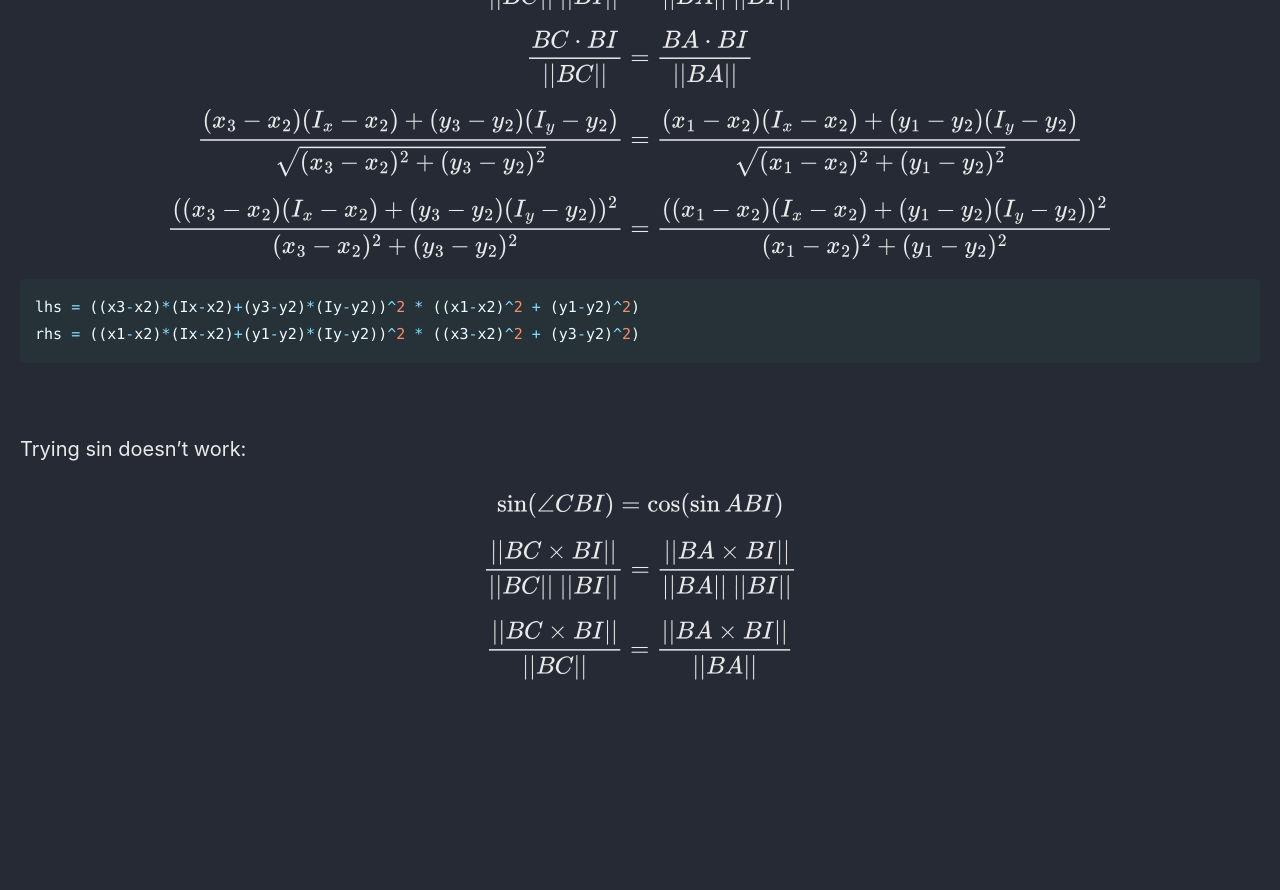
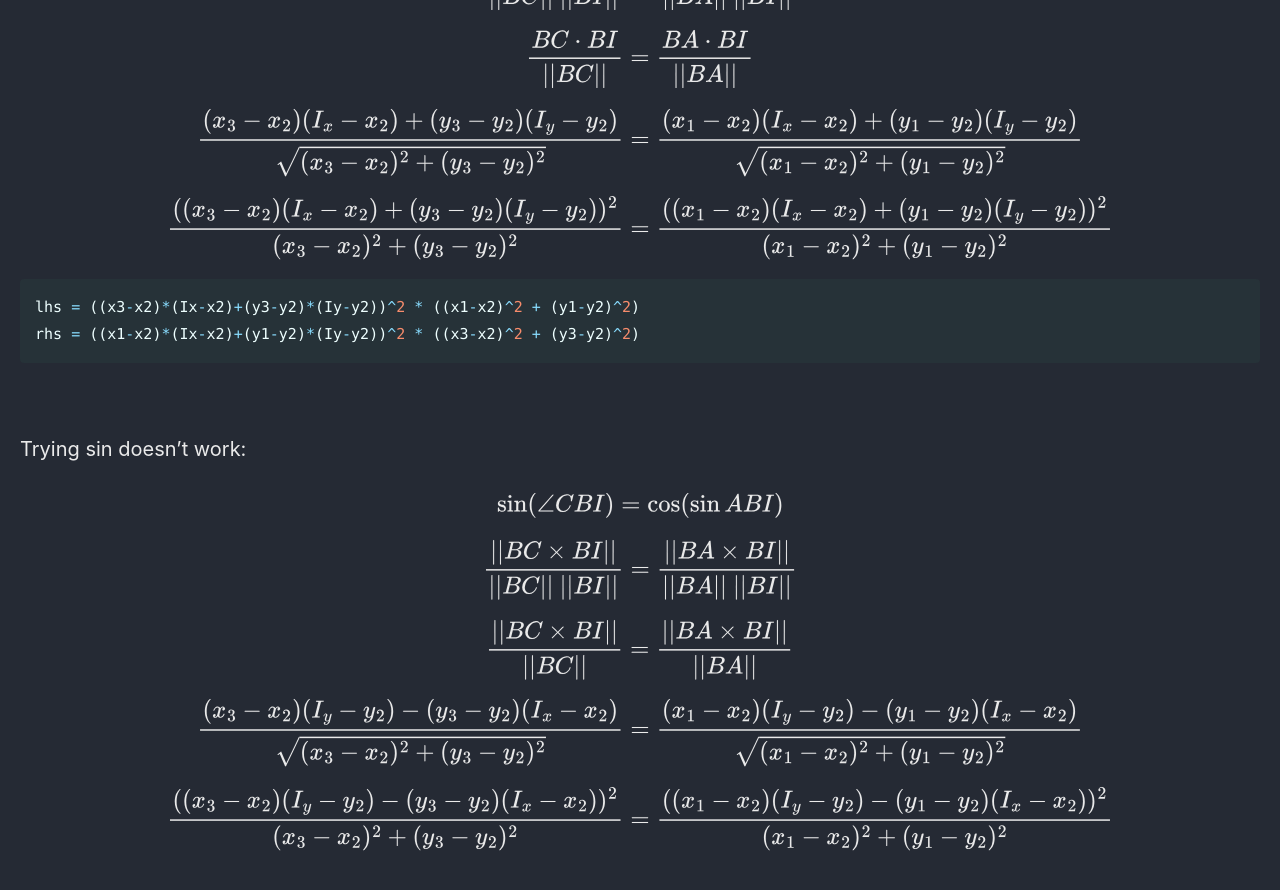
Before and after one commit to Connor-McCartney/Connor-McCartney.github.io, a Jekyll site: the page built from _pages/cryptography/other/Geometry-Hash-Balsn-CTF-2023.md, in a window 1280 px wide and 900 px high, scrolled down 14971 px. Shown: the top 890 px of the window. Built offline with Jekyll 4.4.1, drawn with Linux system fonts in a browser that asks for light colours; cached includes are drawn as plain includes; before the commit the page ends 15700 px from its top, so only the background shows below that.

Commit message:
Update Geometry-Hash-Balsn-CTF-2023.md

```diff
--- a/_pages/cryptography/other/Geometry-Hash-Balsn-CTF-2023.md
+++ b/_pages/cryptography/other/Geometry-Hash-Balsn-CTF-2023.md
@@ -566,3 +566,7 @@ $$\sin (\angle CBI) = \cos (\sin ABI)$$
 $$\frac{||BC \times BI||}{||BC|| \ ||BI||} = \frac{||BA \times BI||}{||BA|| \ ||BI||}$$
 
 $$\frac{||BC \times BI||}{||BC||} = \frac{||BA \times BI||}{||BA||}$$
+
+$$\frac{(x_3-x_2)(I_y-y_2) - (y_3-y_2)(I_x-x_2)}{\sqrt{(x_3-x_2)^2 + (y_3-y_2)^2}} = \frac{(x_1-x_2)(I_y-y_2) - (y_1-y_2)(I_x-x_2)}{\sqrt{(x_1-x_2)^2 + (y_1-y_2)^2}}$$
+
+$$\frac{((x_3-x_2)(I_y-y_2) - (y_3-y_2)(I_x-x_2))^2}{(x_3-x_2)^2 + (y_3-y_2)^2} = \frac{((x_1-x_2)(I_y-y_2) - (y_1-y_2)(I_x-x_2))^2}{(x_1-x_2)^2 + (y_1-y_2)^2}$$
```
